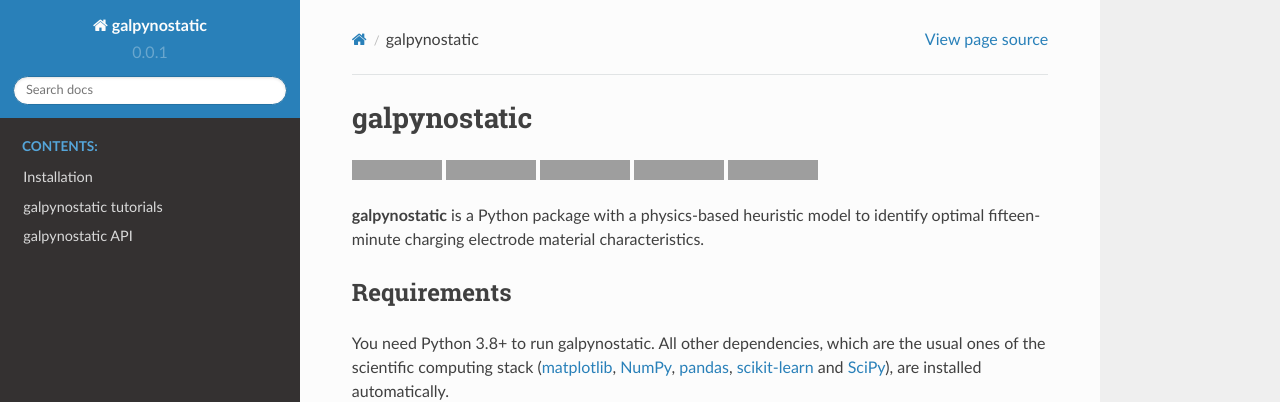
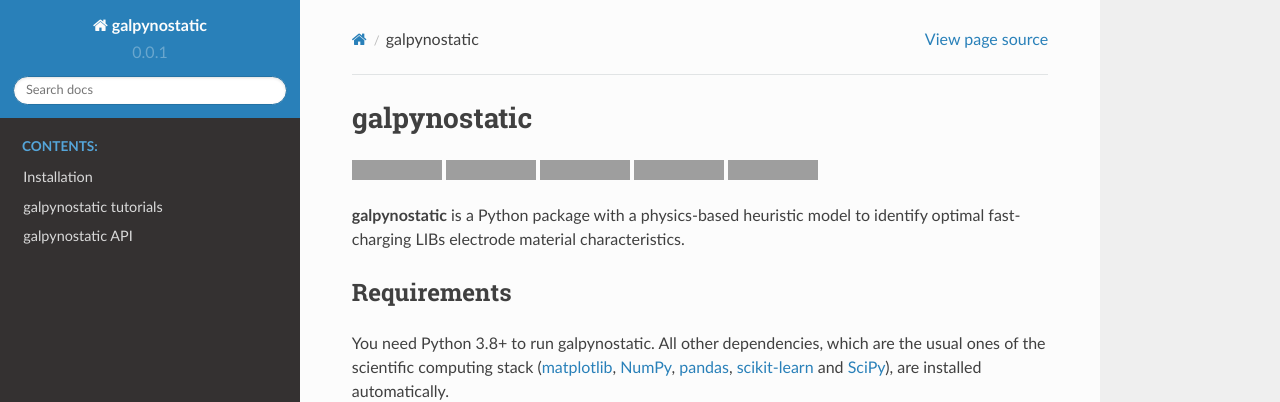
Before and after one commit to fernandezfran/galpynostatic, a Sphinx documentation site: the page built from docs/source/index.rst, in a window 1280 px wide and 900 px high, cut to the strip 0-402 px from the top of the window. Built offline with Sphinx 7.4.7 and the Read the Docs theme 2.0.0, drawn with Linux system fonts in a browser that asks for light colours; pages that are not in the unit, such as notebooks, are missing from menus; the version number is read from the project's files by our own code; grey boxes are pictures that could not be loaded.

Commit message:
description

```diff
--- a/docs/source/index.rst
+++ b/docs/source/index.rst
@@ -29,7 +29,7 @@ galpynostatic
 
 
 **galpynostatic** is a Python package with a physics-based heuristic model to
-identify optimal fifteen-minute charging electrode material characteristics.
+identify optimal fast-charging LIBs electrode material characteristics.
 
 
 Requirements
--- a/galpynostatic/__init__.py
+++ b/galpynostatic/__init__.py
@@ -11,7 +11,7 @@
 # DOCS
 # =============================================================================
 
-"""A physics-based heuristic model to identify optimal fifteen-minute charging\
+"""A physics-based heuristic model to identify optimal fast-charging LIBs \
 electrode material characteristics."""
 
 # =============================================================================
--- a/pyproject.toml
+++ b/pyproject.toml
@@ -12,7 +12,7 @@ version = "0.0.1"
 authors = [{name = "Francisco Fernandez", email = "fernandezfrancisco2195@gmail.com"}]
 readme = "README.md"
 license = {file = "LICENSE"}
-description = "A physics-based heuristic model for identifying optimal characteristics of the fifteen-minute charging electrode material."
+description = "A physics-based heuristic model to identify optimal fast-charging LIBs electrode material characteristics."
 keywords = [
     "battery",
     "physics-based-model",
```
Also changed, not shown: README.md (+1 -1 lines).
